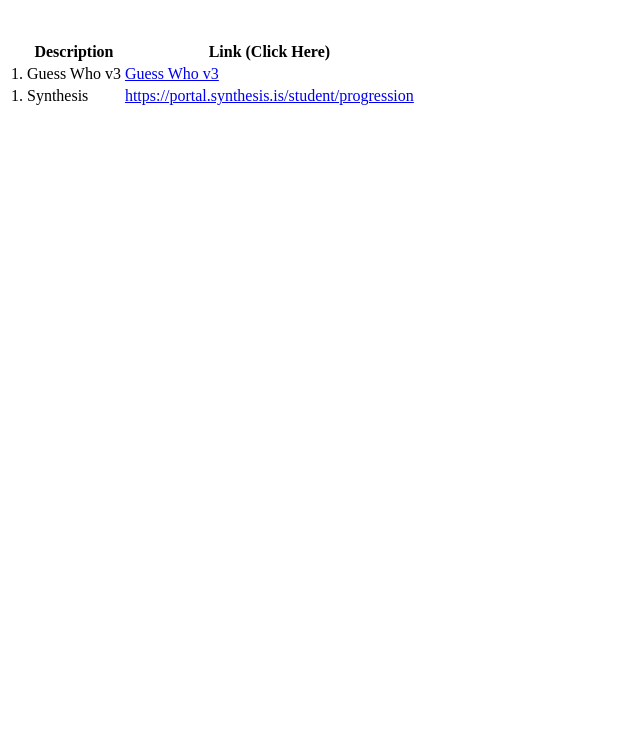
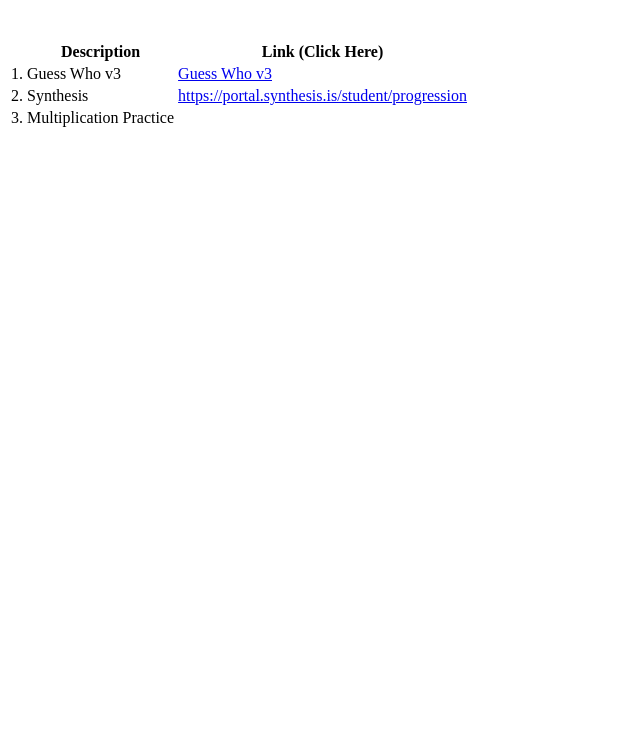
Before and after one commit to exkarkoy/exkarkoy.github.io, a plain HTML site: page index.html in a window 1280 px wide. Shown: the part 60-800 px from the top of the page, without its empty margins (0-640 px from the left). Drawn offline with Linux system fonts and the light colour scheme.

Commit message:
V2
Added multiplication tables

```diff
--- a/index.html
+++ b/index.html
@@ -9,7 +9,8 @@
 <Table>
 	<TR><TH></TH><TH>Description</TH><TH>Link (Click Here)</TH></TR>
 	<TR><TD>1.</TD><TD>Guess Who v3</TD><TD><a href="Guess_who3.html">Guess Who v3</a></TD></TR>
-	<TR><TD>1.</TD><TD>Synthesis</TD><TD><a href="https://portal.synthesis.is/student/progression">https://portal.synthesis.is/student/progression</a></TD></TR>
+	<TR><TD>2.</TD><TD>Synthesis</TD><TD><a href="https://portal.synthesis.is/student/progression">https://portal.synthesis.is/student/progression</a></TD></TR>
+	<TR><TD>3.</TD><TD>Multiplication Practice</TD><TD><a href="MultiplicationPractice.html</TD></TR>
 </Table>
 </P>
 </BODY>
```
